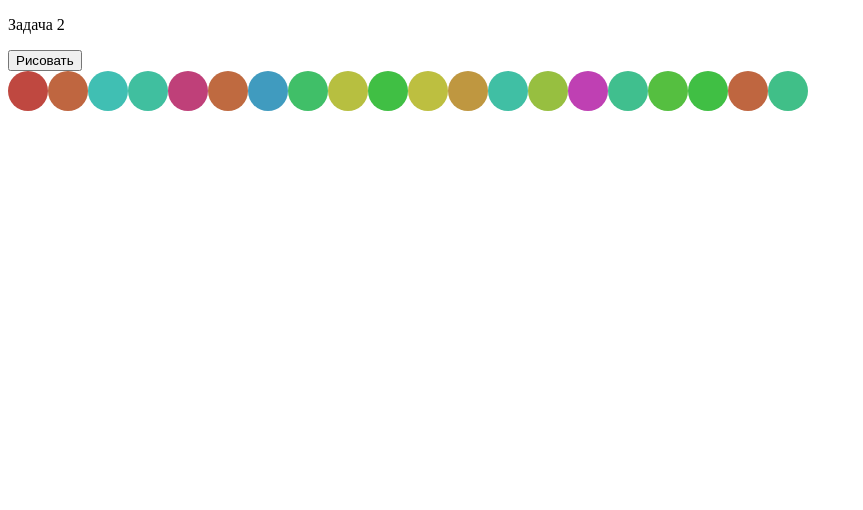
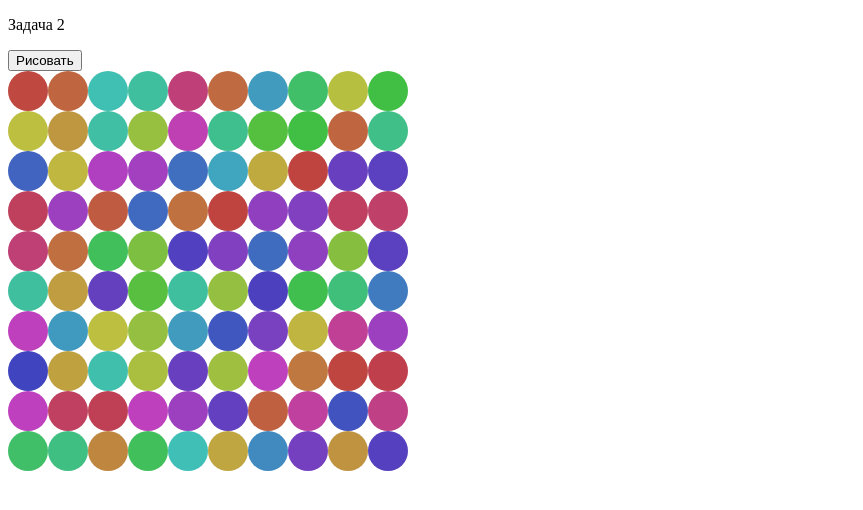
Before and after one commit to TRodoman/Home-work-8-js, a plain HTML site: page index.html in a window 1280 px wide. Both pictures are taken after a click on the button "Рисовать". Shown: the whole page, without its empty margins (0-863 px from the left). Drawn offline with Linux system fonts and the light colour scheme.

Commit message:
Домашняя работа

```diff
--- a/code/script.js
+++ b/code/script.js
@@ -27,14 +27,20 @@
 //  При натисканні на конкретне коло - це коло повинне зникати, при цьому порожнє місце заповнюватися,
 //  тобто всі інші кола зрушуються вліво.
 
+
 function foo2() {
-  const [...div] = document.querySelector(".circle-box").children;
-  div.forEach((el) => {
-    el.style.background = `hsl(${Math.floor(Math.random() * 360)}, 50%, 50%)`;
+  const circleClasses = document.querySelectorAll(".circle");
+    circleClasses.forEach((el) => {
+      el.style.background = `hsl(${Math.floor(Math.random() * 360)}, 50%, 50%)`;
+
   });
 
-  document.querySelector(".circle-box").onclick = function () {
-    let node = document.querySelector(".circle");
-    node.parentNode.removeChild(node);
+
+  document.querySelector(".container").onclick = function () {
+
+    let parent = document.querySelector('.circle-box');
+    let elem = document.querySelector(".circle");
+
+    parent.removeChild(elem);
   };
 }
--- a/index.html
+++ b/index.html
@@ -5,7 +5,7 @@
     <meta http-equiv="X-UA-Compatible" content="IE=edge" />
     <meta name="viewport" content="width=device-width, initial-scale=1.0" />
     <title>Home work 8 js</title>
-    <link rel="stylesheet" href="./style/style.css">
+    <link rel="stylesheet" href="./style/style.css" />
   </head>
   <body>
     <!-- <div class="circle">
@@ -21,6 +21,7 @@
       <p>Задача 2</p>
       <button onclick="foo2() ">Рисовать</button>
 
+      <div class="container">
         <div class="circle-box">
           <dsv class="circle"></dsv>
           <dsv class="circle"></dsv>
@@ -32,7 +33,109 @@
           <dsv class="circle"></dsv>
           <dsv class="circle"></dsv>
           <dsv class="circle"></dsv>
+        </div>
 
+        <div class="circle-box">
+          <dsv class="circle"></dsv>
+          <dsv class="circle"></dsv>
+          <dsv class="circle"></dsv>
+          <dsv class="circle"></dsv>
+          <dsv class="circle"></dsv>
+          <dsv class="circle"></dsv>
+          <dsv class="circle"></dsv>
+          <dsv class="circle"></dsv>
+          <dsv class="circle"></dsv>
+          <dsv class="circle"></dsv>
+        </div>
+        <div class="circle-box">
+          <dsv class="circle"></dsv>
+          <dsv class="circle"></dsv>
+          <dsv class="circle"></dsv>
+          <dsv class="circle"></dsv>
+          <dsv class="circle"></dsv>
+          <dsv class="circle"></dsv>
+          <dsv class="circle"></dsv>
+          <dsv class="circle"></dsv>
+          <dsv class="circle"></dsv>
+          <dsv class="circle"></dsv>
+        </div>
+
+        <div class="circle-box">
+          <dsv class="circle"></dsv>
+          <dsv class="circle"></dsv>
+          <dsv class="circle"></dsv>
+          <dsv class="circle"></dsv>
+          <dsv class="circle"></dsv>
+          <dsv class="circle"></dsv>
+          <dsv class="circle"></dsv>
+          <dsv class="circle"></dsv>
+          <dsv class="circle"></dsv>
+          <dsv class="circle"></dsv>
+        </div>
+        <div class="circle-box">
+          <dsv class="circle"></dsv>
+          <dsv class="circle"></dsv>
+          <dsv class="circle"></dsv>
+          <dsv class="circle"></dsv>
+          <dsv class="circle"></dsv>
+          <dsv class="circle"></dsv>
+          <dsv class="circle"></dsv>
+          <dsv class="circle"></dsv>
+          <dsv class="circle"></dsv>
+          <dsv class="circle"></dsv>
+        </div>
+
+        <div class="circle-box">
+          <dsv class="circle"></dsv>
+          <dsv class="circle"></dsv>
+          <dsv class="circle"></dsv>
+          <dsv class="circle"></dsv>
+          <dsv class="circle"></dsv>
+          <dsv class="circle"></dsv>
+          <dsv class="circle"></dsv>
+          <dsv class="circle"></dsv>
+          <dsv class="circle"></dsv>
+          <dsv class="circle"></dsv>
+        </div>
+        <div class="circle-box">
+          <dsv class="circle"></dsv>
+          <dsv class="circle"></dsv>
+          <dsv class="circle"></dsv>
+          <dsv class="circle"></dsv>
+          <dsv class="circle"></dsv>
+          <dsv class="circle"></dsv>
+          <dsv class="circle"></dsv>
+          <dsv class="circle"></dsv>
+          <dsv class="circle"></dsv>
+          <dsv class="circle"></dsv>
+        </div>
+
+        <div class="circle-box">
+          <dsv class="circle"></dsv>
+          <dsv class="circle"></dsv>
+          <dsv class="circle"></dsv>
+          <dsv class="circle"></dsv>
+          <dsv class="circle"></dsv>
+          <dsv class="circle"></dsv>
+          <dsv class="circle"></dsv>
+          <dsv class="circle"></dsv>
+          <dsv class="circle"></dsv>
+          <dsv class="circle"></dsv>
+        </div>
+        <div class="circle-box">
+          <dsv class="circle"></dsv>
+          <dsv class="circle"></dsv>
+          <dsv class="circle"></dsv>
+          <dsv class="circle"></dsv>
+          <dsv class="circle"></dsv>
+          <dsv class="circle"></dsv>
+          <dsv class="circle"></dsv>
+          <dsv class="circle"></dsv>
+          <dsv class="circle"></dsv>
+          <dsv class="circle"></dsv>
+        </div>
+
+        <div class="circle-box">
           <dsv class="circle"></dsv>
           <dsv class="circle"></dsv>
           <dsv class="circle"></dsv>
@@ -45,6 +148,7 @@
           <dsv class="circle"></dsv>
         </div>
       </div>
+    </div>
 
     <script src="./code/script.js"></script>
   </body>
```
Lines whose indentation alone changed are shown as unchanged.
